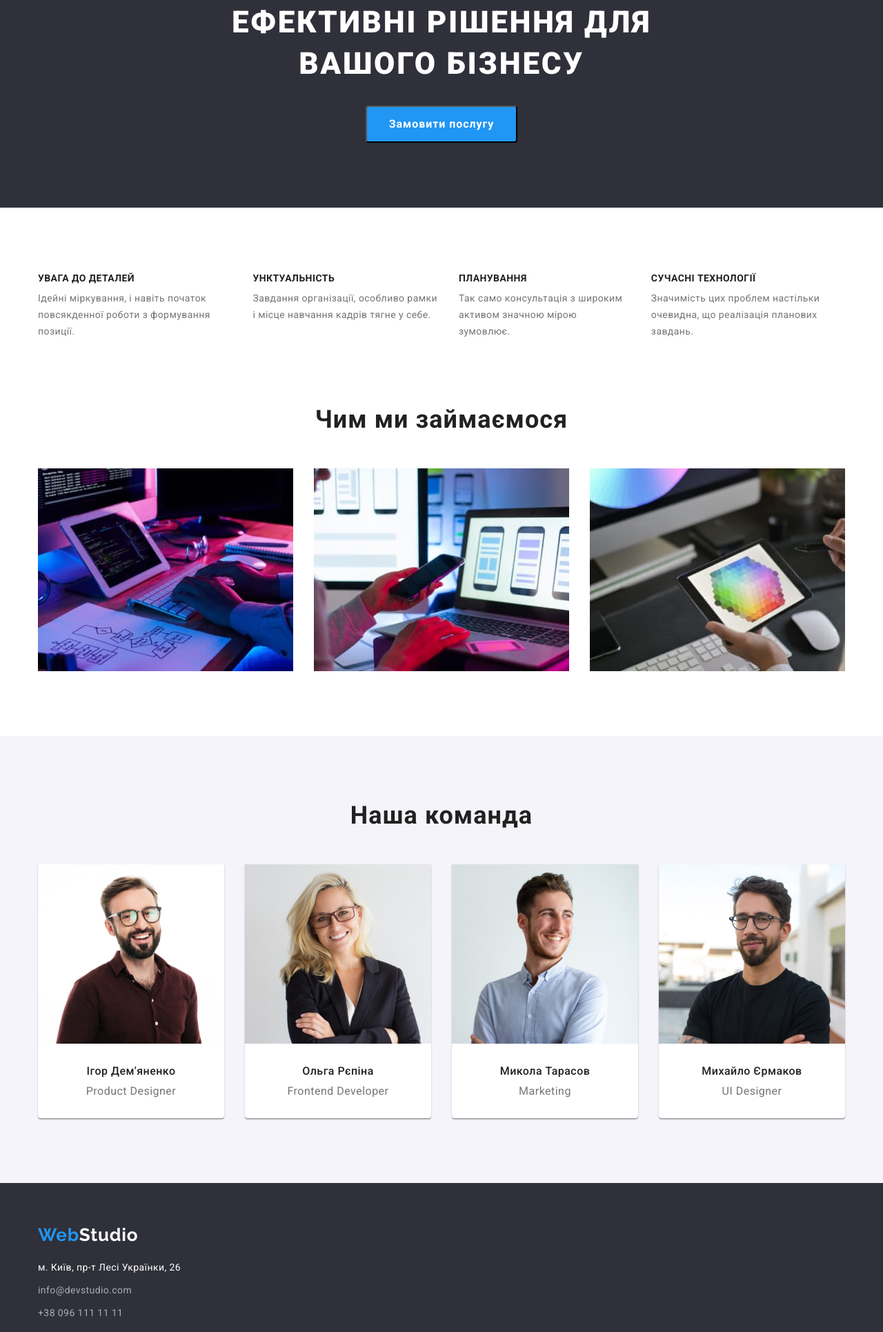
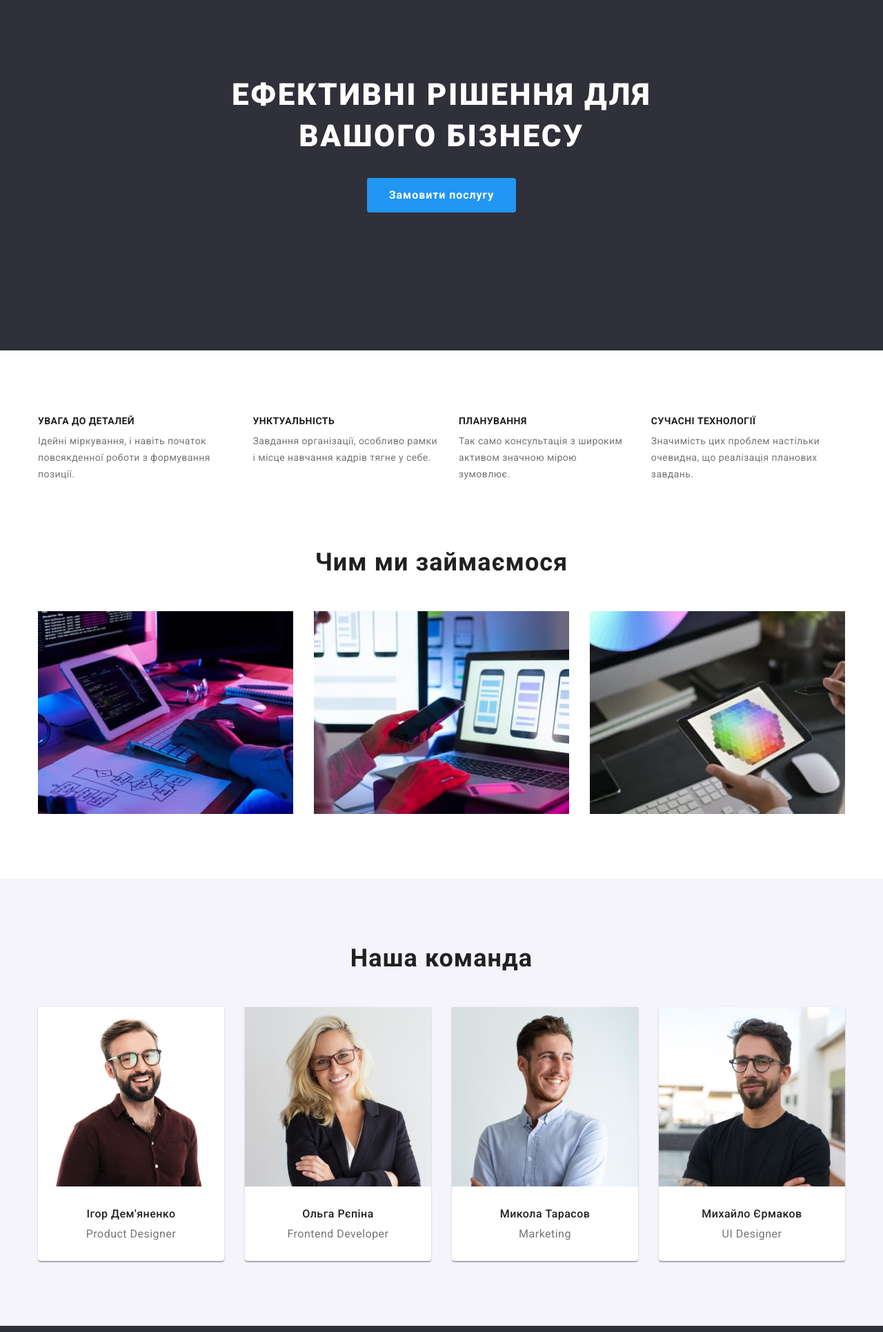
Before and after one commit to Oksana-Pelekhata/goit-markup-hw-03, a plain HTML site: page index.html in a window 1280 px wide. Shown: the part 169-2100 px from the top of the page at 69% size. Drawn offline with nearby package versions, Linux system fonts and the light colour scheme.

Commit message:
hw3-v3 (updated up to comments)

```diff
--- a/css/styles.css
+++ b/css/styles.css
@@ -51,11 +51,16 @@ a {
     width: 1200px;
     padding-left: 15px;
     padding-right: 15px;
-    padding-top: 94px;
-    padding-bottom: 94px;
+    /* padding-top: 94px;
+    padding-bottom: 94px; */
     margin: 0 auto;
     /* background-color: tomato;
     outline: purple; */
+}
+
+.section {
+    padding-top: 94px;
+    padding-bottom: 94px;
 }
 .color {
     background-color: tomato;
@@ -65,11 +70,8 @@ a {
     display: flex;
 } */
 .header {
-    /* width: 1600px; */
-    /* height: 80px; */
-    /* left: 0px;
-    top: 0px; */
-    border: 1px solid var(--border-line);
+
+    border-bottom: 1px solid var(--border-line);
 }
 .logo {
     margin-right: 93px;
@@ -79,8 +81,7 @@ a {
     align-items: center;
 padding-top: 0;
 padding-bottom: 0;
-    /* padding-top: 24px;
-    padding-bottom: 25px; */
+
 
 }
 
@@ -106,6 +107,7 @@ color: var(--selection-color);
 
 .nav {
     display: flex;
+    width: 100%;
 }
 .header-nav .item:not(:last-child) {
 margin-right: 50px;
@@ -119,7 +121,8 @@ margin-right: 50px;
     margin-right: 50px;
 }
 .contacts {
-    margin-left: 344px;
+    margin-left: auto;
+
 }
 .header-nav, .contacts {
     display: flex;
@@ -128,13 +131,6 @@ margin-right: 50px;
         line-height: 1.1429;
         letter-spacing: 0.02em;
 }
-
-/* .header-nav-link-current, .header-nav-link {
-    display: block;
-    padding-top: 33px;
-    padding-bottom: 31px;
-
-} */
 
 .header-nav-link
 {
@@ -153,15 +149,19 @@ margin-right: 50px;
  {
     color: var(--selection-color);
 }
-/* .contacts {
-    margin-left: auto;
-} */
+
+
 /*-------hero-----------*/
 .hero {
     background-color: var(--background-color);
     text-align: center;
+    padding-bottom: 200px;
+    padding-top: 200px;
 }
-
+.nopadding {
+padding-bottom: 0;
+padding-top: 0;
+}
 .hero-title {
 
 margin-bottom: 30px;
@@ -187,6 +187,7 @@ color: var(--color-wight);
     border-radius: 4px;
     padding: 10px 32px;
     text-align: center;
+    border: 0;
 
 
     font-family: inherit;
@@ -293,7 +294,7 @@ margin-right: 30px;
         background-color: var(--color-wight);
 }
 .team-header {
-    margin-top: 30px;
+
     margin-bottom: 10px;
 
     font-weight: 500;
@@ -304,7 +305,7 @@ margin-right: 30px;
     color: var(--color-black);
 }
 .position {
-        margin-bottom: 30px;
+
 
         font-size: 16px;
         line-height: 1.1875;
@@ -312,22 +313,23 @@ margin-right: 30px;
         letter-spacing: 0.03em;
         color: var(--color-grey);
 }
+.item-info {
+    padding-top: 30px;
+    padding-bottom: 30px;
+}
 /* .team-header, .position {
     background-color: var(--color-wight);
 } */
 /*-------footer-------*/
 .footer {
 background-color: var(--background-color);
-
-}
-.foot {
 padding-top: 60px;
 padding-bottom: 60px;
 }
 
 
 .logo-footer {
-    display: block;
+    display: inline-block;
 margin-bottom: 20px;
 
 font-family: 'Raleway';
--- a/index.html
+++ b/index.html
@@ -45,13 +45,13 @@
     <main>
         <!--hero-->
         <section class="hero">
-            <div class="container">
+            <div class="container nopadding">
             <h1 class="hero-title">Ефективні рішення для вашого бізнесу</h1>
             <button type="button" class="hero-btn">Замовити послугу</button>
         </div>
         </section>
         <!--advantages-->
-        <section class="advantages">
+        <section class="advantages section">
             <div class="container">
             <h2 class="visually-hidden">Наші переваги</h2>
             <ul class="advantages-list">
@@ -78,7 +78,7 @@
             </div>
         </section>
         <!--performance-list-->
-        <section class="performance">
+        <section class="performance section">
             <div class="container performance">
             <h2 class="section-header">Чим ми займаємося</h2>
             <ul class="performance-list">
@@ -88,30 +88,38 @@
             </ul>
             </div>
         </section>
-        <!--taem-->
-        <section class="team">
+        <!--team-->
+        <section class="team section">
             <div class="container">
             <h2 class="section-header">Наша команда</h2>
             <ul class="team-list">
                 <li class="item">
                     <img src="./images/Igor-demyanenko.jpg" width="270" height="260" alt="Ігор Дем'яненко">
+                    <div class="item-info">
                     <h3 class="team-header">Ігор Дем'яненко</h3>
                     <p lang="en" class="position">Product Designer</p>
+                    </div>
                 </li>
                 <li class="item">
                     <img src="./images/Olga-repina.jpg" width="270" height="260" alt="Ольга Рєпіна">
+                    <div class="item-info">
                     <h3 class="team-header">Ольга Рєпіна</h3>
                     <p lang="en" class="position">Frontend Developer</p>
+                    </div>
                 </li>
                 <li class="item">
                     <img src="./images/Mykola-tarasov.jpg" width="270" height="260" alt="Микола Тарасов">
+                    <div class="item-info">
                     <h3 class="team-header">Микола Тарасов</h3>
                     <p lang="en" class="position">Marketing</p>
+                    </div>
                 </li>
                 <li class="item">
                     <img src="./images/Mykhailo-yermakov.jpg" width="270" height="260" alt="Михайло Єрмаков">
+                    <div class="item-info">
                     <h3 class="team-header">Михайло Єрмаков</h3>
                     <p lang="en" class="position">UI Designer</p>
+                    </div>
                 </li>
             </ul>
             </div>
@@ -120,7 +128,7 @@
     </main>
     <!---------------footer----------->
     <footer class="footer">
-        <div class="container foot">
+        <div class="container">
         <a href="#" class="logo-footer"><span class="logo-blue-footer">Web</span><span
                 class="logo-wight-footer">Studio</span></a>
 
```
Also changed, not shown: portfolio.html (+4 -2 lines).
